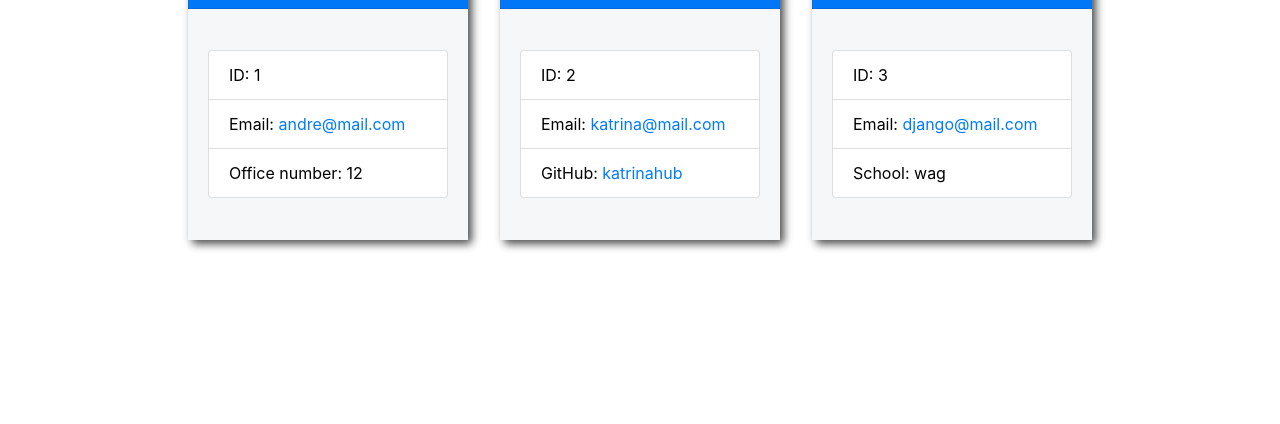
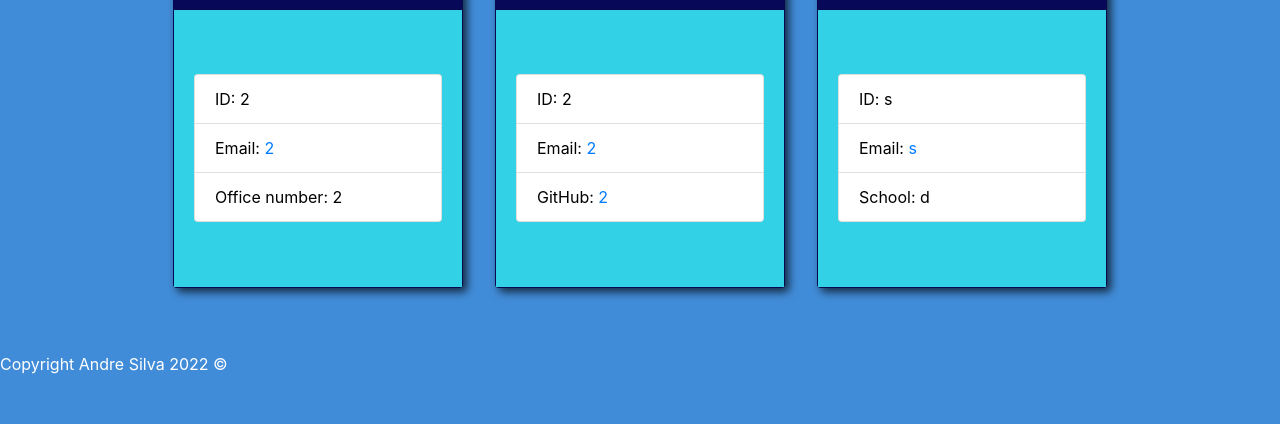
Before and after one commit to andresilva8624/Html-Generator, a website: page dist/team.html in a window 1280 px wide. Shown: the part 376-800 px from the top of the page. Drawn offline with nearby package versions, Linux system fonts and the light colour scheme.

Commit message:
updated layout

```diff
--- a/dist/style.css
+++ b/dist/style.css
@@ -1,6 +1,6 @@
 .team-heading {
-  background-color: #e84855;
-  color: #ffffff;
+  background-color: #020238;
+  color: rgb(255, 255, 255);
 }
 
 .team-area {
@@ -8,29 +8,47 @@
   margin: 3em auto;
   flex-wrap: wrap;
 }
+body{
+background-color: #418cd8;
+background-image: ;
+
+}
+
 
 .employee-card {
   margin: 1em;
-  max-width: 280px;
-  width: 90%;
-  min-height: 22rem;
-  background-color: #007bff;
-  color: white;
+  max-width: 290px;
+  width: 80%;
+  min-height: 25rem;
+  background-color: #08095a;
+  color: rgb(255, 255, 255);
   display: flex;
   flex-direction: column;
   justify-content: space-between;
   box-shadow: 4px 4px 8px rgba(0, 0, 0, 0.7);
-  border: none;
+  border: 20%;
+}
+
+.employee-card:hover {
+
+  transform: scale(1.2);
 }
 
 .card-body {
   display: flex;
   flex-direction: column;
   justify-content: center;
-  background-color: #f6f7f8;
+  background-color: #32d1e6;
 }
 
 .list-group-item {
   color: #000000;
   text-decoration: none;
 }
+
+footer{
+
+  color: rgb(255, 255, 255);
+
+position: relative;
+}
--- a/dist/team.html
+++ b/dist/team.html
@@ -17,7 +17,7 @@
     <div class="container-fluid">
         <div class="row">
             <div class="col-12 jumbotron mb-3 team-heading">
-                <h1 class="text-center">My Team</h1>
+                <h1 class="text-center">Andre's Dream Team</h1>
             </div>
         </div>
     </div>
@@ -27,42 +27,42 @@
 
         <div class="card employee-card">
         <div class="card-header">
-            <h2 class="card-title">Andre</h2>
+            <h2 class="card-title">andre</h2>
             <h3 class="card-title"><i class="fas fa-mug-hot mr-2"></i>Manager</h3>
         </div>
         <div class="card-body">
             <ul class="list-group">
-                <li class="list-group-item">ID: 1</li>
-                <li class="list-group-item">Email: <a href="mailto:andre@mail.com">andre@mail.com</a></li>
-                <li class="list-group-item">Office number: 12</li>
+                <li class="list-group-item">ID: 2</li>
+                <li class="list-group-item">Email: <a href="mailto:2">2</a></li>
+                <li class="list-group-item">Office number: 2</li>
             </ul>
         </div>
     </div>
 
         <div class="card employee-card">
     <div class="card-header">
-        <h2 class="card-title">Katrina</h2>
+        <h2 class="card-title">luis</h2>
         <h3 class="card-title"><i class="fas fa-glasses mr-2"></i>Engineer</h3>
     </div>
     <div class="card-body">
         <ul class="list-group">
             <li class="list-group-item">ID: 2</li>
-            <li class="list-group-item">Email: <a href="mailto:katrina@mail.com">katrina@mail.com</a></li>
-            <li class="list-group-item">GitHub: <a href="https://github.com/katrinahub" target="_blank" rel="noopener noreferrer">katrinahub</a></li>
+            <li class="list-group-item">Email: <a href="mailto:2">2</a></li>
+            <li class="list-group-item">GitHub: <a href="https://github.com/2" target="_blank" rel="noopener noreferrer">2</a></li>
         </ul>
     </div>
 </div>
 
         <div class="card employee-card">
     <div class="card-header">
-        <h2 class="card-title">Django</h2>
+        <h2 class="card-title">dds</h2>
         <h3 class="card-title"><i class="fas fa-user-graduate mr-2"></i>Intern</h3>
     </div>
     <div class="card-body">
         <ul class="list-group">
-            <li class="list-group-item">ID: 3</li>
-            <li class="list-group-item">Email: <a href="mailto:django@mail.com">django@mail.com</a></li>
-            <li class="list-group-item">School: wag</li>
+            <li class="list-group-item">ID: s</li>
+            <li class="list-group-item">Email: <a href="mailto:s">s</a></li>
+            <li class="list-group-item">School: d</li>
         </ul>
     </div>
 </div>
@@ -70,5 +70,6 @@
             </div>
         </div>
     </div>
+    <footer>Copyright Andre Silva 2022 © </footer>
 </body>
 </html>
```
